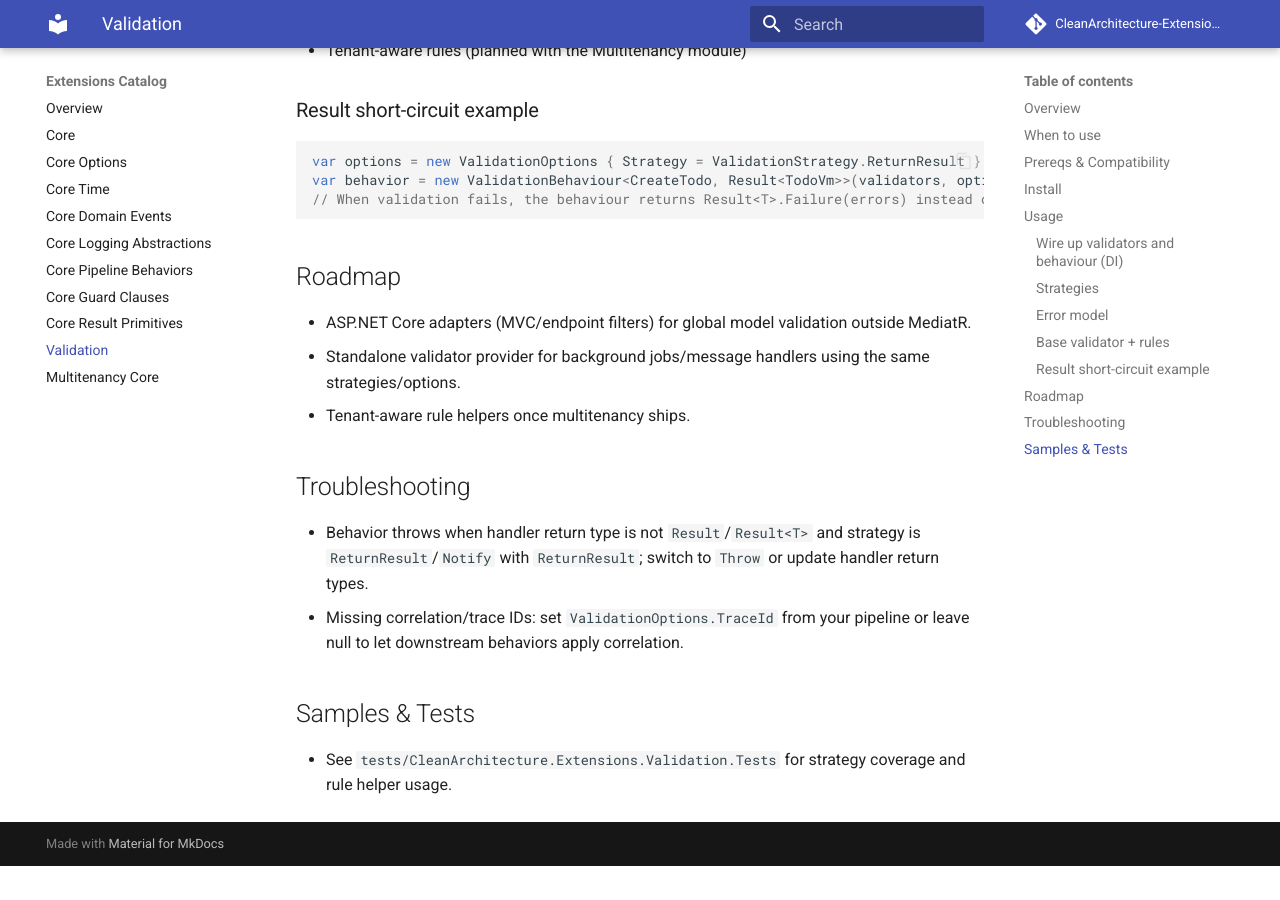
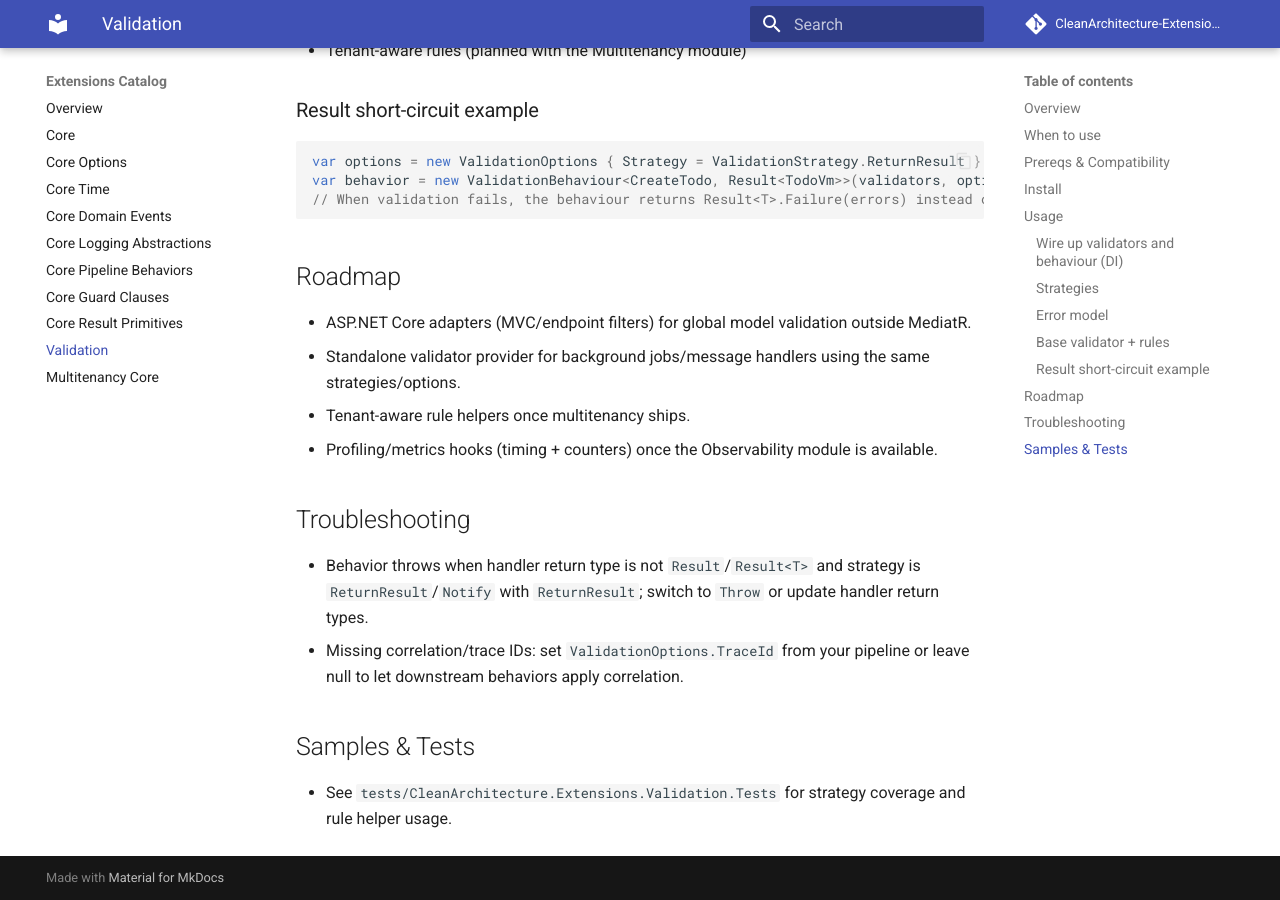
Before and after one commit to CleanArchitecture-Extensions/CleanArchitecture.Extensions, an MkDocs documentation site: the page built from docs/extensions/validation.md, in a window 1280 px wide and 900 px high, scrolled down 2328 px. Built offline with MkDocs 1.6.1 and Material for MkDocs 9.7.7, drawn with Linux system fonts in a browser that asks for light colours; comment, search, counter and statistics services are not loaded; before the commit the page ends 3194 px from its top, so only the background shows below that.

Commit message:
Add note about profiling/metrics hooks in validation docs
Mentioned upcoming support for profiling and metrics hooks in the validation extension documentation, to be available with the Observability module.

```diff
--- a/docs/extensions/validation.md
+++ b/docs/extensions/validation.md
@@ -81,6 +81,7 @@ var behavior = new ValidationBehaviour<CreateTodo, Result<TodoVm>>(validators, o
 - ASP.NET Core adapters (MVC/endpoint filters) for global model validation outside MediatR.
 - Standalone validator provider for background jobs/message handlers using the same strategies/options.
 - Tenant-aware rule helpers once multitenancy ships.
+- Profiling/metrics hooks (timing + counters) once the Observability module is available.
 
 ## Troubleshooting
 
```
